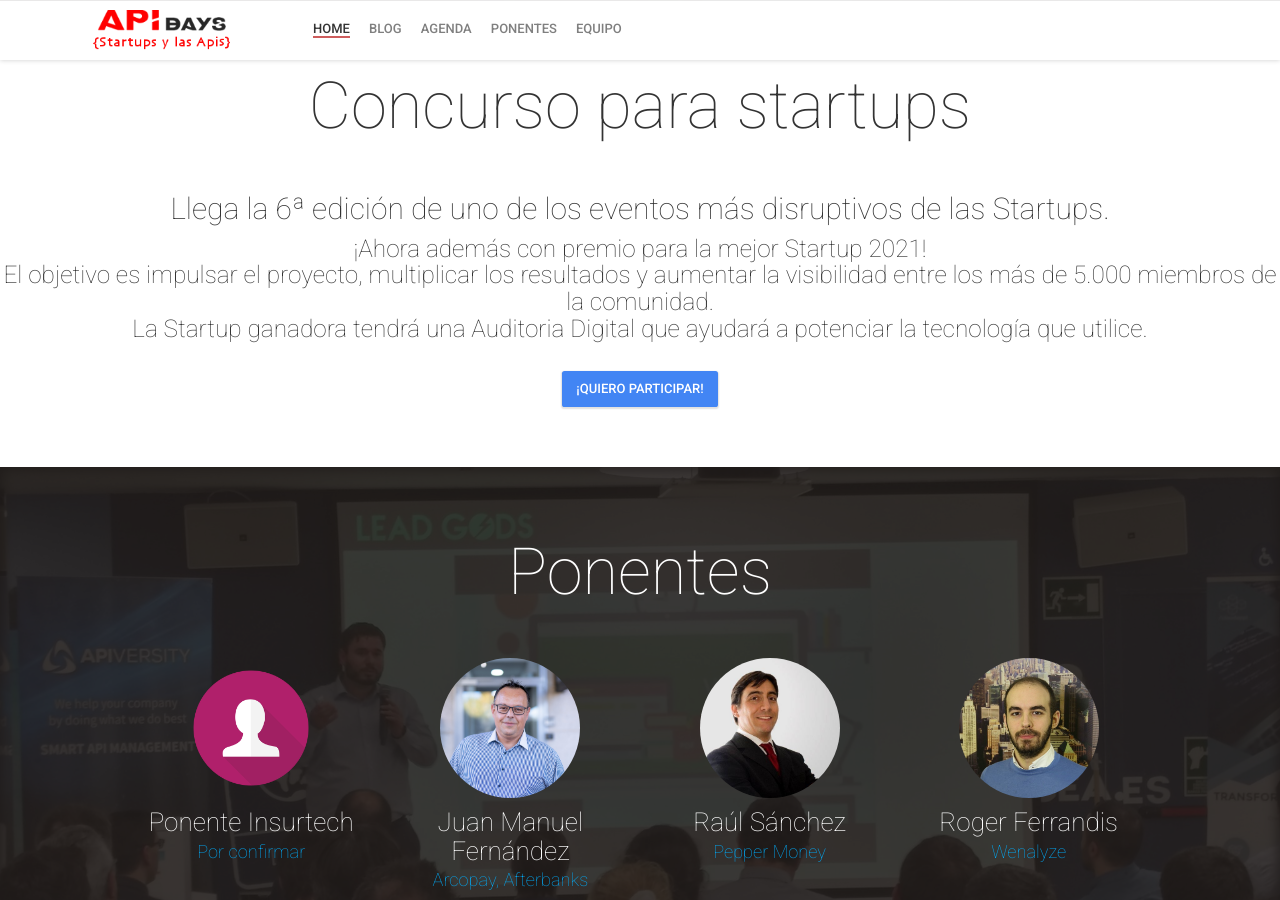
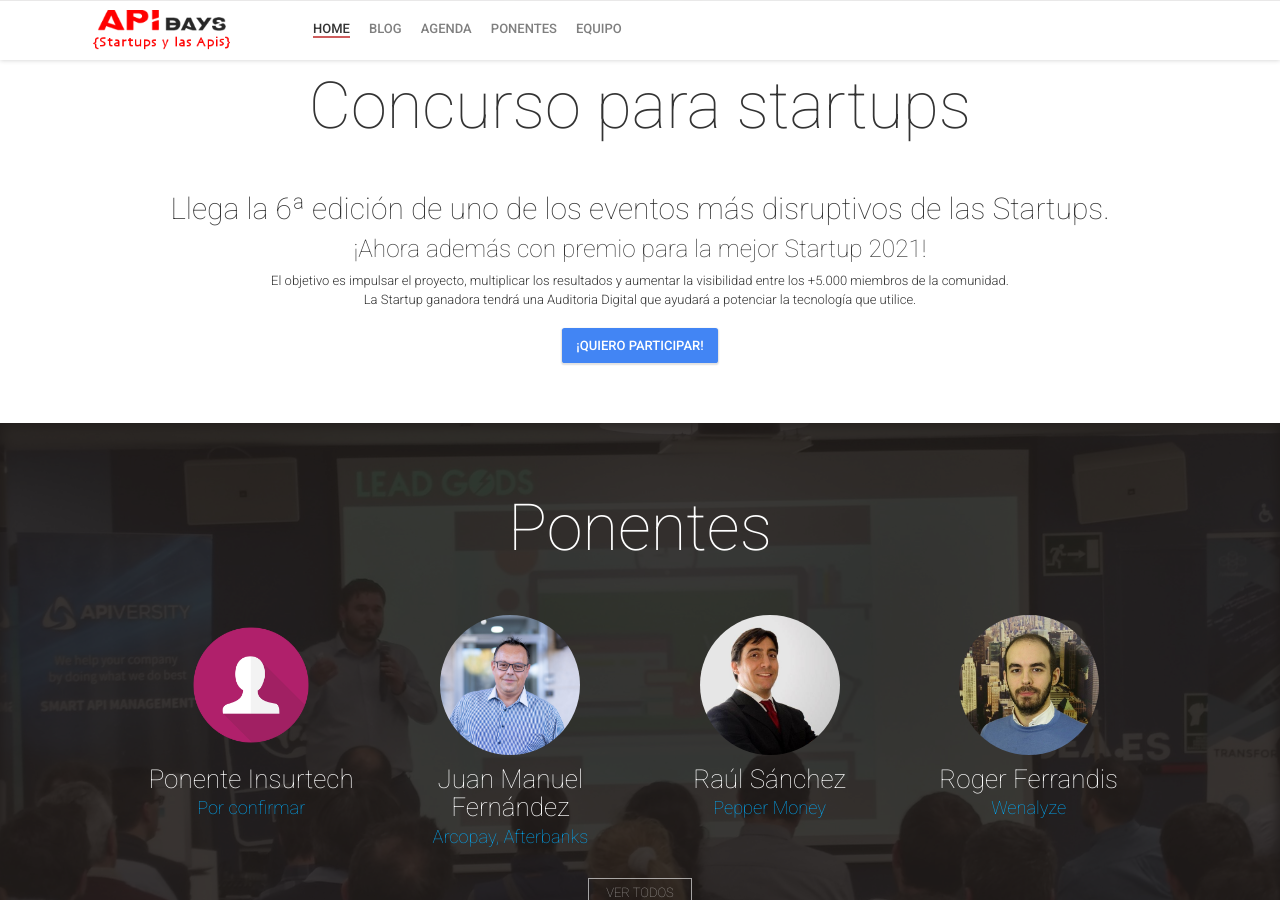
Before and after one commit to apiaddicts/startupsylasapisIII, a Jekyll site: the page built from index.html, in a window 1280 px wide and 900 px high, scrolled down 1788 px. Built offline with Jekyll 4.4.1, drawn with Linux system fonts in a browser that asks for light colours; nearby versions of some CDN libraries; comment, search, counter and statistics services are not loaded.

Commit message:
incluir un h7

```diff
--- a/_config.yml
+++ b/_config.yml
@@ -80,9 +80,9 @@ participaButtonText: "Enviar mi propuesta"
 # Concurso Block
 concursoTitle: "Concurso para startups"
 concursoText: "Llega la 6ª edición de uno de los eventos más disruptivos de las Startups.<br>"
-concursoText2: "¡Ahora además con premio para la mejor Startup 2021!<br>
-El objetivo es impulsar el proyecto, multiplicar los resultados y aumentar la visibilidad entre los más de 5.000 miembros de la comunidad.<br>
-La Startup ganadora tendrá una Auditoria Digital que ayudará a potenciar la tecnología que utilice. <br>"
+concursoText2: "¡Ahora además con premio para la mejor Startup 2021!<br>"
+concursoText3: "El objetivo es impulsar el proyecto, multiplicar los resultados y aumentar la visibilidad entre los +5.000 miembros de la comunidad.<br>
+La Startup ganadora tendrá una Auditoria Digital que ayudará a potenciar la tecnología que utilice.<br>"
 concursoButtonLink: "https://forms.gle/QnBTDutJunK1Zc7T9"
 concursoButtonText: "¡Quiero participar!"
 
--- a/_includes/concurso.html
+++ b/_includes/concurso.html
@@ -2,6 +2,7 @@
     <h3>{{ site.concursoTitle }}</h3>
     <h5>{{ site.concursoText }}</h5>
     <h6>{{ site.concursoText2 }}</h6>
+    <h7>{{ site.concursoText3 }}</h7>
     <img style="display: none" class="img-square" src="{{ site.baseurl }}/img/about-section/conference.jpg" height="128" width="128">
     <br>
     <a class="btn btn-primary waves-effect waves-button waves-light waves-float" href="{{ site.concursoButtonLink }}" target="_blank">{{ site.concursoButtonText }}</a>
```
